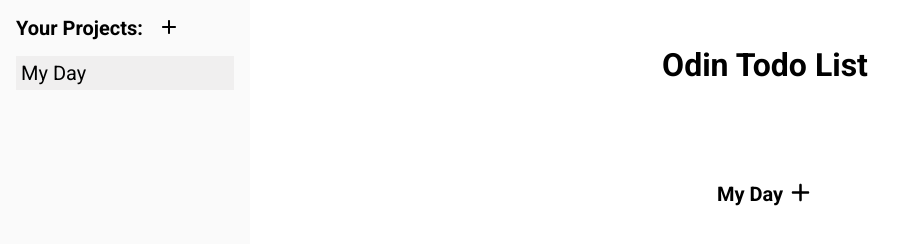
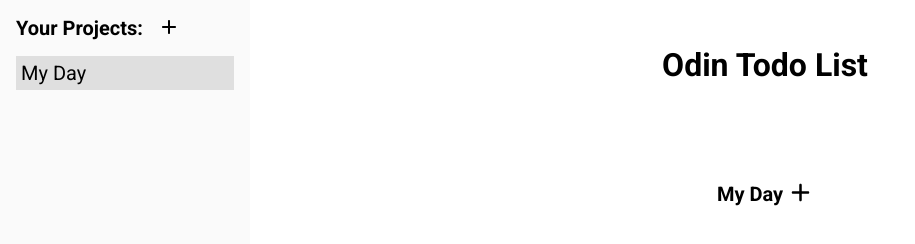
Before and after one commit to veiledjune/odin-todo-list, a website built with webpack: page src/index.html in a window 1280 px wide. In both pictures the pointer is over the item "My Day". Shown: the whole page, without its empty margins (0-915 px from the left). Built offline with nearby package versions, Linux system fonts and the light colour scheme.

Commit message:
style: Change list item hover background styles
Make background color darker for a better visual appearance

```diff
--- a/src/styles.css
+++ b/src/styles.css
@@ -98,7 +98,7 @@ body {
 }
 
 .nav-project-item:hover {
-  background-color: rgb(240, 239, 239);
+  background-color: rgb(223, 223, 223);
 }
 
 /*Main*/
@@ -142,7 +142,7 @@ body {
 }
 
 .todo-check-btn {
-  grid-area: 1 / 1 / 3 / 2
+  grid-area: 1 / 1 / 3 / 2;
 }
 
 .todo-delete-btn {
@@ -161,7 +161,7 @@ body {
 }
 
 .--high {
-  color :rgb(146, 31, 31);
+  color: rgb(146, 31, 31);
 }
 
 /*Forms*/
```
